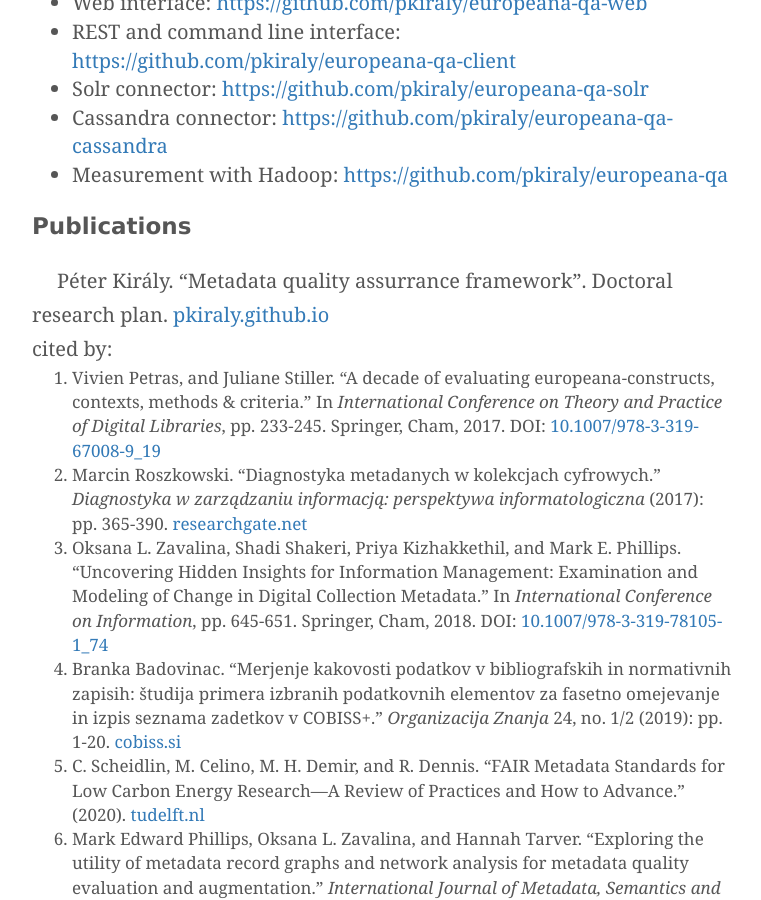
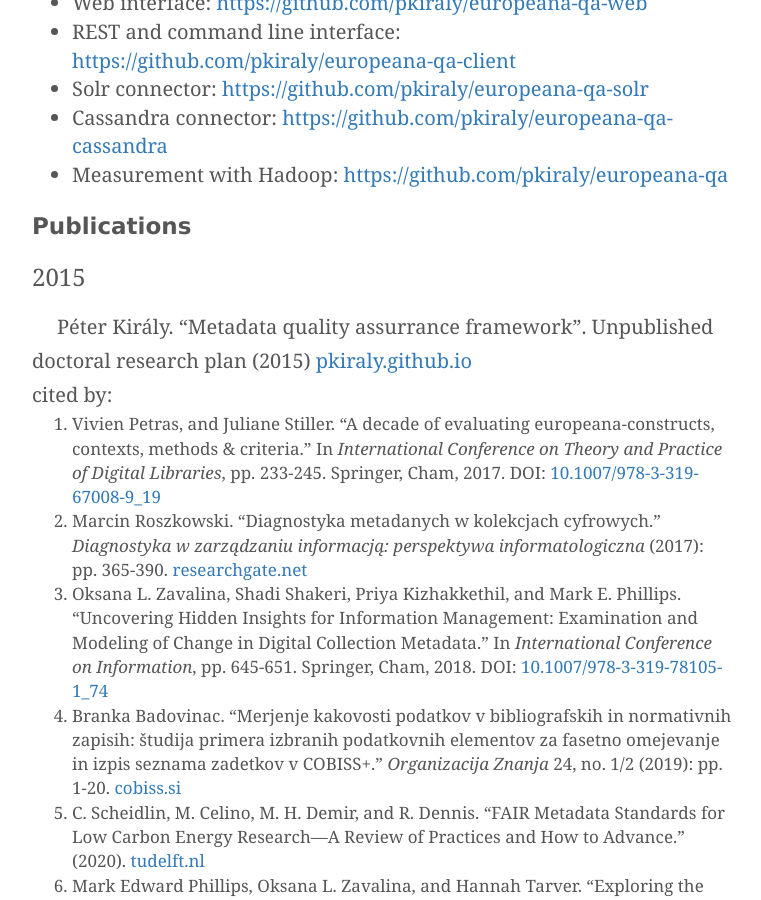
Before and after one commit to pkiraly/pkiraly.github.io, a Jekyll site: the page built from about.md, in a window 1280 px wide and 900 px high, scrolled down 1597 px. Shown: the whole window, without its empty margins (258-1019 px from the left). Built offline with Jekyll 4.4.1, drawn with Linux system fonts in a browser that asks for light colours; nearby versions of some CDN libraries; some web fonts are replaced; comment, search, counter and statistics services are not loaded.

Commit message:
Adding references to Metadata quality assurrance framework

```diff
--- a/about.md
+++ b/about.md
@@ -50,7 +50,9 @@
 
 ## <a name="publications"/>Publications
 
-Péter Király. "Metadata quality assurrance framework". Doctoral research plan. [pkiraly.github.io](http://pkiraly.github.io/metadata-quality-project-plan.pdf)<br/>
+### 2015
+
+Péter Király. "Metadata quality assurrance framework". Unpublished doctoral research plan (2015) [pkiraly.github.io](http://pkiraly.github.io/metadata-quality-project-plan.pdf)<br/>
 cited by:<br/>
 
 1. Vivien Petras, and Juliane Stiller. "A decade of evaluating europeana-constructs, contexts, methods & criteria." In _International Conference on Theory and Practice of Digital Libraries_, pp. 233-245. Springer, Cham, 2017. DOI: [10.1007/978-3-319-67008-9_19](https://doi.org/10.1007/978-3-319-67008-9_19)
@@ -65,7 +67,6 @@
 The following paper was rejected, and is not available
 8. Jhon Francined Herrera-Cubides, Paulo A. Gaona-García and Salvador Sánchez-Alonso. “The Web of Data radiography: Is current Open Data good enough for Linked Data?” (2020). [semantic-web-journal.net](http://www.semantic-web-journal.net/system/files/swj2530.pdf)
 -->
-
 
 ### 2017
 
```
